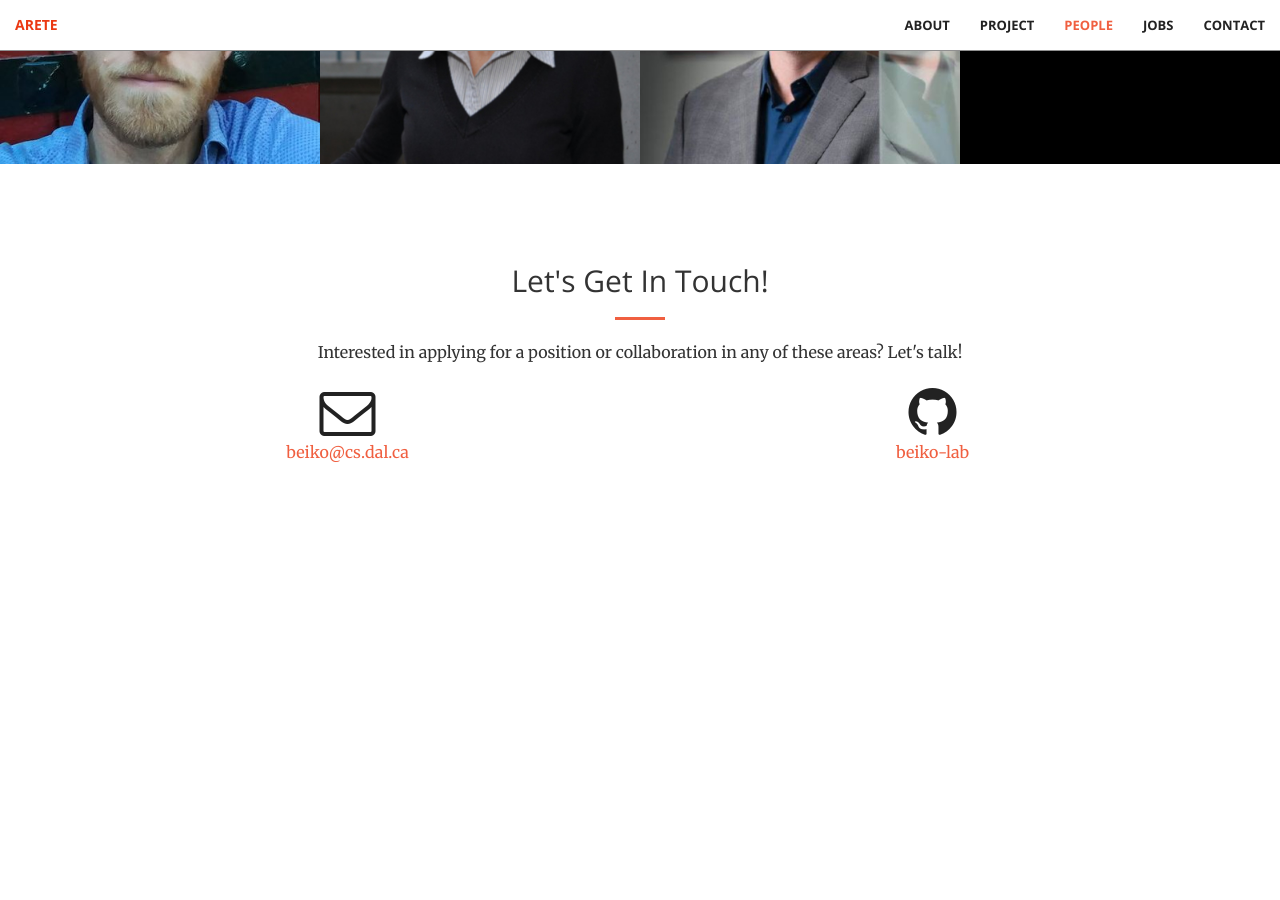
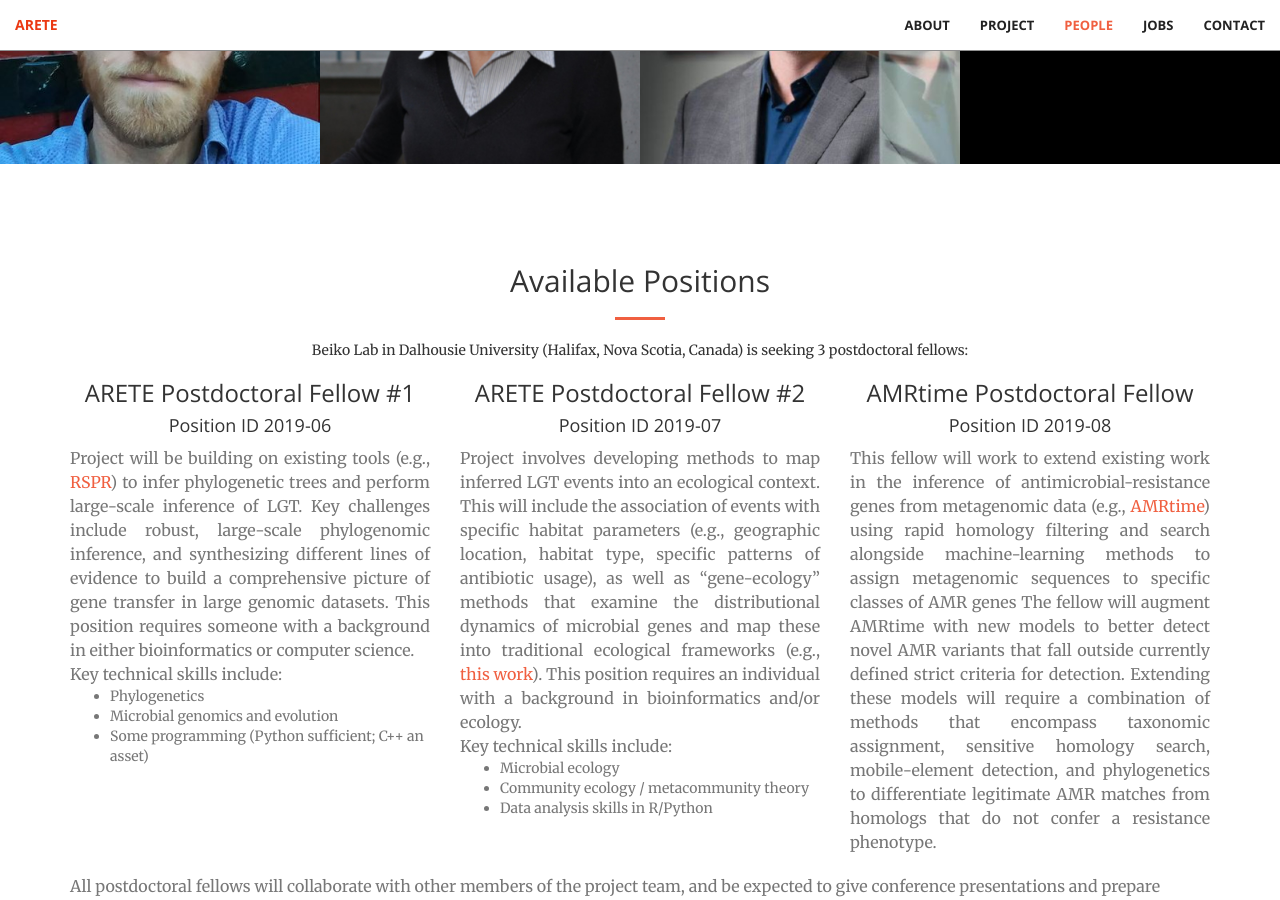
Before and after one commit to beiko-lab/ARETE-page, a Jekyll site: the page built from index.html, in a window 1280 px wide and 900 px high, scrolled down 2062 px. Built offline with Jekyll 4.4.1, drawn with Linux system fonts in a browser that asks for light colours; before the commit the page ends 2646 px from its top, so only the background shows below that; some of the changed text lies outside the part shown.

Commit message:
Add jobs

```diff
--- /dev/null
+++ b/_includes/jobs.html
@@ -0,0 +1,64 @@
+<section id="jobs">
+    <div class="container">
+        <div class="row">
+            <div class="col-lg-12 text-center">
+                <h2 class="section-heading">Available Positions</h2>
+                <hr class="primary">
+                Beiko Lab in Dalhousie University (Halifax, Nova Scotia, Canada) is seeking 3 postdoctoral fellows:
+            </div>
+        </div>
+    </div>
+
+    <div class="container">
+        <div class="row">
+
+            <div class="col-lg-4 col-md-6 text-center">
+            <div class="service-box">
+            <h3>ARETE Postdoctoral Fellow #1 </h3>
+            <h4>Position ID 2019-06</h4>
+            <p class="text-muted", align="justify">
+            Project will be building on existing tools (e.g., <a href="http://kiwi.cs.dal.ca/Software/RSPR">RSPR</a>) to infer phylogenetic trees and perform large-scale inference of LGT. Key challenges include robust, large-scale phylogenomic inference, and synthesizing different lines of evidence to build a comprehensive picture of gene transfer in large genomic datasets.
+            This position requires someone with a background in either bioinformatics or computer science. <br />
+            Key technical skills include: <br />
+            <ul class='text-muted', align='left'>
+                <li>Phylogenetics</li>
+                <li>Microbial genomics and evolution</li>
+                <li>Some programming (Python sufficient; C++ an asset)</li>
+            </ul>
+            </p>
+            </div>
+            </div>
+            <div class="col-lg-4 col-md-6 text-center">
+            <div class="service-box">
+            <h3>ARETE Postdoctoral Fellow #2</h3>
+            <h4>Position ID 2019-07</h4>
+            <p class="text-muted", align="justify">
+            Project involves developing methods to map inferred LGT events into an ecological context. This will include the association of events with specific habitat parameters (e.g., geographic location, habitat type, specific patterns of antibiotic usage), as well as “gene-ecology” methods that examine the distributional dynamics of microbial genes and map these into traditional ecological frameworks (e.g., <a href="https://academic.oup.com/femsre/article/38/1/90/510792">this work</a>). This position requires an individual with a background in bioinformatics and/or ecology. <br />
+            Key technical skills include: <br />
+            <ul class='text-muted' align='left'>
+                <li> Microbial ecology </li>
+                <li> Community ecology / metacommunity theory </li>
+                <li> Data analysis skills in R/Python </li>
+            </ul>
+            </p>
+            </div>
+            </div>
+            <div class="col-lg-4 col-md-6 text-center">
+            <div class="service-box">
+            <h3>AMRtime Postdoctoral Fellow</h3>
+            <h4>Position ID 2019-08</h4>
+            <p class="text-muted", align="justify">
+            This fellow will work to extend existing work in the inference of antimicrobial-resistance genes from metagenomic data (e.g., <a href="https://github.com/beiko-lab/AMRtime">AMRtime</a>) using rapid homology filtering and search alongside machine-learning methods to assign metagenomic sequences to specific classes of AMR genes
+The fellow will augment AMRtime with new models to better detect novel AMR variants that fall outside currently defined strict criteria for detection. Extending these models will require a combination of methods that encompass taxonomic assignment, sensitive homology search, mobile-element detection, and phylogenetics to differentiate legitimate AMR matches from homologs that do not confer a resistance phenotype.
+            </p>
+            </div>
+            </div>
+        </div>
+        <p></p>
+        <p class='text-muted'>
+        All postdoctoral fellows will collaborate with other members of the project team, and be expected to give conference presentations and prepare journal articles based on their work. There will be opportunities to gain project-management experience through the ARETE project.</p>
+        <p class="text-muted">
+Please send a CV and statement of research interests to <a href="mailto:elvira.mitraka@gmail.com">Elvira Mitraka</a>. Applicants should indicate the position ID in the email subject header. Review of applications will begin on <strong>April 20, 2019</strong>. To receive full consideration, please submit your application by this deadline. Applications received after April 20 may also be considered.
+        </p>
+    </div>
+</section>
--- a/_includes/people.html
+++ b/_includes/people.html
@@ -47,7 +47,7 @@
                 </a>
             </div>
             <div class="col-lg-3 col-sm-6">
-                <a href="http://jobs.ac" class="portfolio-box">
+                <a href="#jobs" class="portfolio-box">
                 <img src="img/blank.jpg" class="img-responsive" alt="">
                     <div class="portfolio-box-caption">
                         <div class="portfolio-box-caption-content">
--- a/_layouts/front.html
+++ b/_layouts/front.html
@@ -9,6 +9,7 @@
   {% include call-to-action.html %}
   {% include overview.html %}
   {% include people.html %}
+  {% include jobs.html %}
   {% include contact.html %}
   {% include scripts.html %}
 </body>
```
